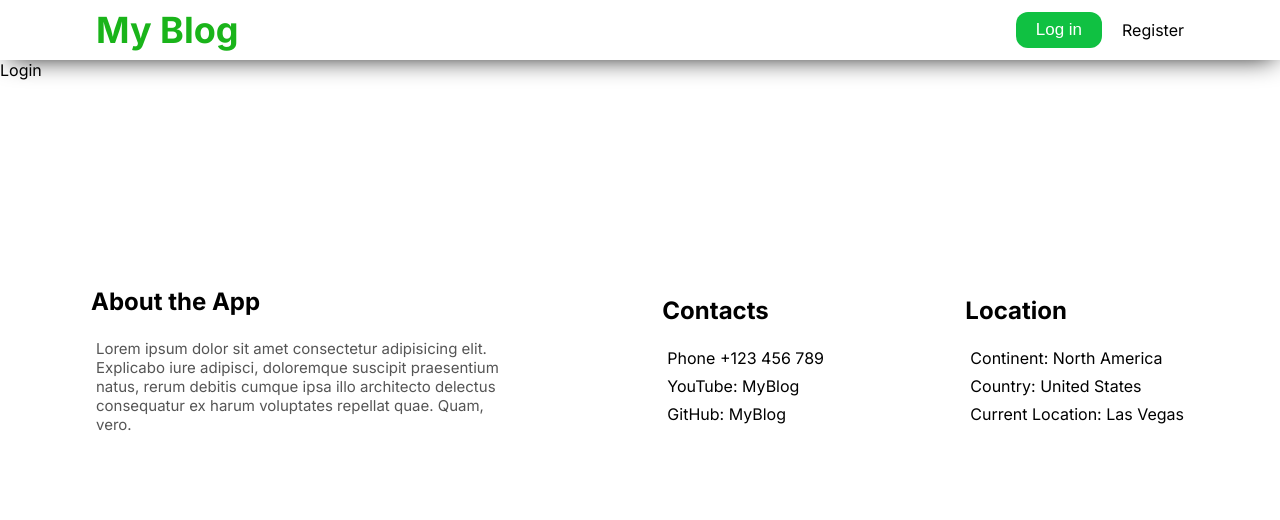
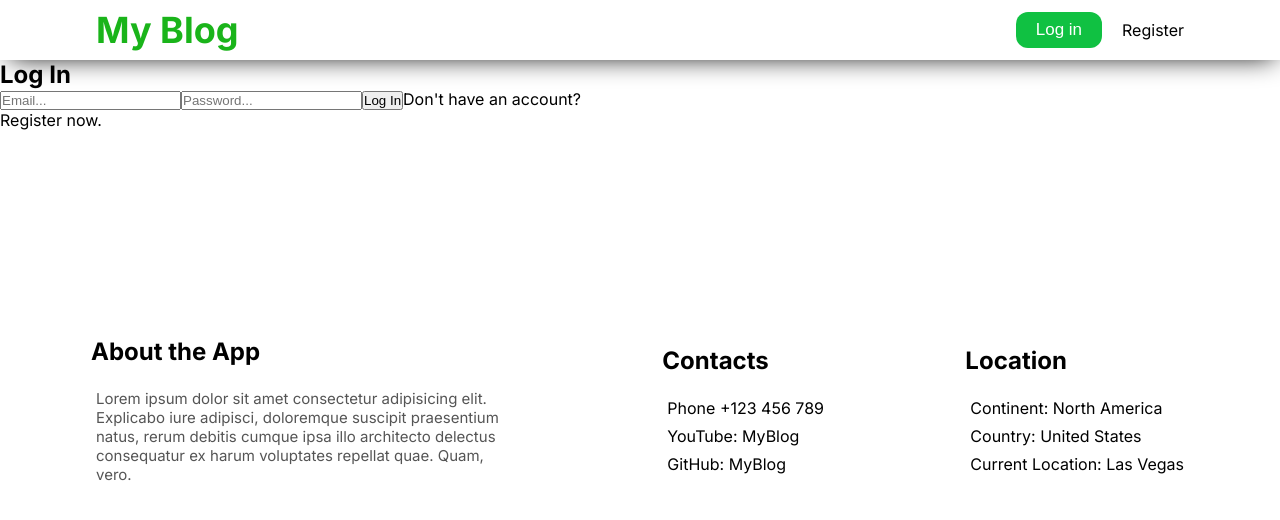
Before and after one commit to TyeStanley/nextjs-blog, a Next.js app: page /login in a window 1280 px wide. Shown: the top 520 px of the page. Built offline with nearby package versions, Linux system fonts and the light colour scheme.

Commit message:
added login code and connected the next-auth signIn function to it

```diff
--- a/src/app/login/page.jsx
+++ b/src/app/login/page.jsx
@@ -1,6 +1,72 @@
-import React from "react";
+"use client";
+import Link from "next/link";
+import { useRouter } from "next/router";
+import React, { useState } from "react";
+import { ToastContainer, toast } from "react-toastify";
+import "react-toastify/dist/ReactToastify.css";
 import classes from "./login.module.css";
+import { signIn } from "next-auth/react";
 
 export default function Login() {
-  return <div>Login</div>;
+  const [email, setEmail] = useState("");
+  const [password, setPassword] = useState("");
+  // const router = useRouter();
+
+  async function handleSubmit(e) {
+    e.preventDefault();
+
+    if (password === "" || email === "") {
+      toast.error("Please fill all the fields!");
+      return;
+    }
+
+    if (password.length < 6) {
+      toast.error("Password must be at least 6 characters long!");
+      return;
+    }
+
+    try {
+      const res = await signIn("credentials", {
+        email,
+        password,
+        redirect: false
+      });
+
+      if (res?.error == null) {
+        router.push("/");
+      } else {
+        toast.error("Error while logging in!");
+      }
+    } catch (error) {
+      console.log(error);
+    }
+  }
+
+  return (
+    <div className={classes.container}>
+      <div className={classes.wrapper}>
+        <h2>Log In</h2>
+        <form onSubmit={handleSubmit}>
+          <input
+            type="email"
+            placeholder="Email..."
+            onChange={e => setEmail(e.target.value)}
+          />
+          <input
+            type="password"
+            placeholder="Password..."
+            onChange={e => setPassword(e.target.value)}
+          />
+          <button className={classes.submitButton}>Log In</button>
+          <Link
+            className={classes.loginNow}
+            href="/register"
+          >
+            Don&apos;t have an account? <br /> Register now.
+          </Link>
+        </form>
+      </div>
+      <ToastContainer />
+    </div>
+  );
 }
```
